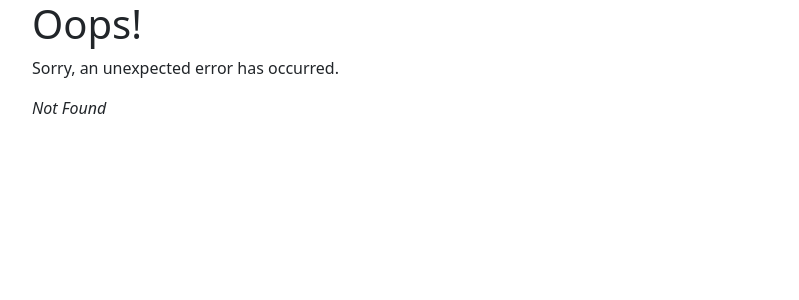
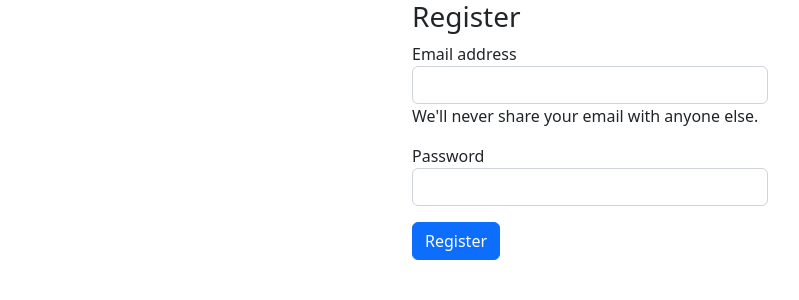
Before and after one commit to josephDev123/Fitness-app, a React (Create React App) app in the folder client/: page /register in a window 1280 px wide. Before the commit this address had no page. Shown: the top 300 px of the page, without its empty margins (50-849 px from the left). Built offline with nearby package versions, Linux system fonts and the light colour scheme.

Commit message:
modified:   src/client_routes.js         modified:   src/components/Home.jsx         modified:   src/components/Login.jsx         modified:   src/components/Register.jsx         modified:   src/index.css

```diff
--- a/client/src/client_routes.js
+++ b/client/src/client_routes.js
@@ -1,5 +1,7 @@
 import { createBrowserRouter } from "react-router-dom";
 import Home from './components/Home';
+import Login from './components/Login';
+import Register from './components/Register'
 import Error from "./components/Error";
 
 
@@ -9,5 +11,16 @@ export const routes = createBrowserRouter([
         element:<Home/>,
         errorElement:<Error/>
 
+    },
+
+    {
+        path:'/login',
+        element:<Login/>,
+        errorElement:<Error/>
+    },
+    {
+        path:'/register',
+        element:<Register/>,
+        errorElement:<Error/>
     }
 ])
--- a/client/src/components/Home.jsx
+++ b/client/src/components/Home.jsx
@@ -1,17 +1,17 @@
 import React from 'react'
-import Container from 'react-bootstrap/Container';
-import Row from 'react-bootstrap/Row'
 import '../assets/styles/home.css';
+import { redirect, useNavigate } from 'react-router-dom';
 
 export default function Home() {
+  const navigate = useNavigate()
   return (
-    <Container fluid className='bg-img'>
+    <section className='container-fluid bg-img'>
         <section className='content-wrapper'>
             <h1>Fitness at home</h1>
             <p>Lorem ipsum dolor sit, amet consectetur adipisicing elit.</p>
-            <button className='btn'>Sign Up</button>
-            <button className='btn'>Sign In</button>
+            <button className='btn' onClick={()=>navigate('register')}>Sign Up</button>
+            <button className='btn' onClick={()=>navigate('/login')}>Sign In</button>
         </section>
-    </Container>
+    </section>
   )
 }
--- a/client/src/components/Login.jsx
+++ b/client/src/components/Login.jsx
@@ -1,13 +1,28 @@
 import React from 'react';
-import Row from 'react-bootstrap/Row';
+
 
 export default function Login() {
   return (
-    <Container>
-        <Row className='justify-content-center align-item-center'>
+    <section className='container'>
+        <section className='row justify-content-center align-items-center'>
+          <section className='col-lg-4 col-md-6 col-sm-6'>
+            <h2 className='h3'>Login</h2>
+              <form>
+                    <div className="mb-3">
+                      <label htmlFor="InputEmail" className="htmlForm-label">Email address</label>
+                      <input type="email" className="form-control" id="InputEmail" aria-describedby="emailHelp"/>
+                      <div id="emailHelp" className="htmlForm-text">We'll never share your email with anyone else.</div>
+                    </div>
+                    <div className="mb-3">
+                      <label htmlFor="InputPassword" className="htmlForm-label">Password</label>
+                      <input type="password" className="form-control" id="InputPassword"/>
+                    </div>
+                    <button type="submit" className="btn btn-primary">Login</button>
+              </form>
+          </section>
 
-        </Row>
+        </section>
 
-    </Container>
+    </section>
   )
 }
--- a/client/src/components/Register.jsx
+++ b/client/src/components/Register.jsx
@@ -2,6 +2,26 @@ import React from 'react'
 
 export default function Register() {
   return (
-    <div>Register</div>
+    <section className='container'>
+        <section className='row justify-content-center align-items-center'>
+          <section className='col-lg-4 col-md-6 col-sm-6'>
+            <h2 className='h3'>Register</h2>
+              <form>
+                    <div className="mb-3">
+                      <label htmlFor="InputEmail" className="htmlForm-label">Email address</label>
+                      <input type="email" className="form-control" id="InputEmail" aria-describedby="emailHelp"/>
+                      <div id="emailHelp" className="htmlForm-text">We'll never share your email with anyone else.</div>
+                    </div>
+                    <div className="mb-3">
+                      <label htmlFor="InputPassword" className="htmlForm-label">Password</label>
+                      <input type="password" className="form-control" id="InputPassword"/>
+                    </div>
+                    <button type="submit" className="btn btn-primary">Register</button>
+              </form>
+          </section>
+
+        </section>
+
+    </section>
   )
 }
--- a/client/src/index.css
+++ b/client/src/index.css
@@ -9,7 +9,7 @@ body {
   -webkit-font-smoothing: antialiased;
   -moz-osx-font-smoothing: grayscale;
   box-sizing: content-box;
-
+height: 100vh;
 }
 
 code {
```
